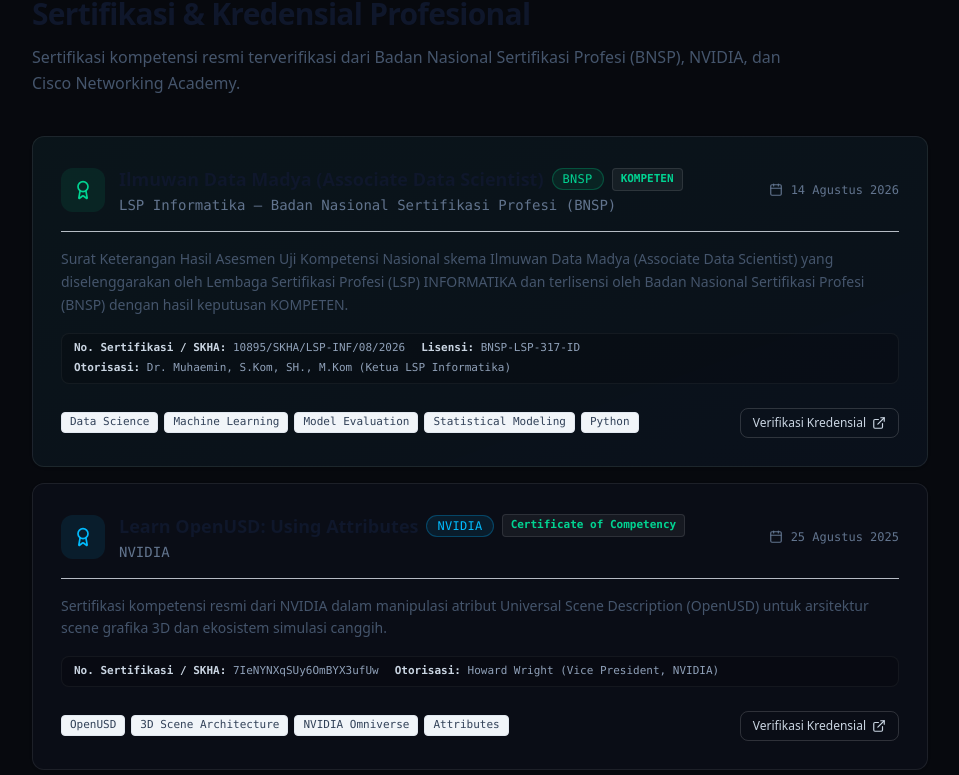
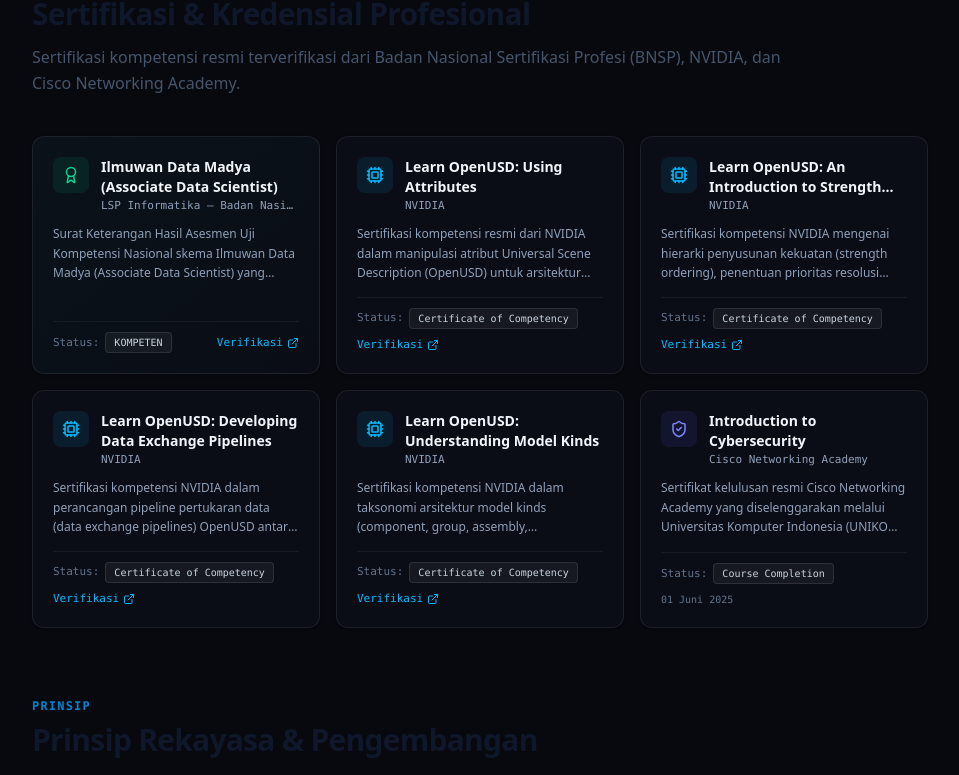
Before and after one commit to MTaufikIqball00/portofolio, a Next.js app: page /about in a window 1280 px wide. Shown: the part 1655-2430 px from the top of the page, without its empty margins (160-1119 px from the left). Built offline with nearby package versions, Linux system fonts and the light colour scheme; no server answers.

Commit message:
feat: render certifications in compact card grid matching competency cards layout

```diff
--- a/src/app/page.tsx
+++ b/src/app/page.tsx
@@ -1,3 +1,4 @@
+import { CertificationsSection } from "@/components/home/CertificationsSection";
 import { CompetencyOverview } from "@/components/home/CompetencyOverview";
 import { FeaturedProjects } from "@/components/home/FeaturedProjects";
 import { HeroSection } from "@/components/home/HeroSection";
@@ -17,6 +18,7 @@ export default async function HomePage() {
     <div className="space-y-4">
       <HeroSection publicReposCount={userProfile?.public_repos || 39} />
       <FeaturedProjects projects={projects} />
+      <CertificationsSection />
       <CompetencyOverview />
     </div>
   );
--- a/src/components/about/AboutContent.tsx
+++ b/src/components/about/AboutContent.tsx
@@ -9,7 +9,7 @@ import {
   Brain,
   Briefcase,
   Calendar,
-  CheckCircle2,
+  Cpu,
   ExternalLink,
   FileText,
   GraduationCap,
@@ -244,100 +244,77 @@ export function AboutContent() {
           className="mb-6"
         />
 
-        <div className="space-y-4">
+        <div className="grid grid-cols-1 md:grid-cols-2 lg:grid-cols-3 gap-4">
           {siteConfig.certificates.map((cert) => {
             const isBnsp = cert.issuerCategory === "BNSP";
+            const isNvidia = cert.issuerCategory === "NVIDIA";
+
+            const IconComponent = isBnsp
+              ? Award
+              : isNvidia
+              ? Cpu
+              : ShieldCheck;
+
+            const accentColorClass = isBnsp
+              ? "bg-emerald-500/10 text-emerald-400"
+              : isNvidia
+              ? "bg-sky-500/10 text-sky-400"
+              : "bg-indigo-500/10 text-indigo-400";
+
             return (
               <Card
                 key={cert.id}
-                className={`p-6 sm:p-7 border-slate-200/80 dark:border-white/[0.08] hover:border-sky-500/30 transition-all bg-[#0c1019]/80 space-y-4 ${
+                hoverEffect
+                className={`p-4 sm:p-5 flex flex-col justify-between space-y-3.5 border-slate-200/90 dark:border-white/[0.08] ${
                   isBnsp
-                    ? "border-emerald-500/30 bg-gradient-to-br from-emerald-500/[0.04] to-sky-500/[0.02]"
+                    ? "border-emerald-500/30 bg-gradient-to-br from-emerald-500/[0.03] to-transparent"
                     : ""
                 }`}
               >
-                <div className="flex flex-col sm:flex-row sm:items-center justify-between gap-3 pb-4 border-b border-slate-200/80 dark:border-white/[0.08]">
-                  <div className="flex items-start sm:items-center gap-3.5">
+                <div className="space-y-2.5">
+                  <div className="flex items-start gap-3">
                     <div
-                      className={`w-11 h-11 rounded-xl flex items-center justify-center flex-shrink-0 ${
-                        isBnsp
-                          ? "bg-emerald-500/10 text-emerald-400"
-                          : "bg-sky-500/10 text-sky-400"
-                      }`}
+                      className={`w-9 h-9 rounded-lg flex items-center justify-center flex-shrink-0 ${accentColorClass}`}
                     >
-                      <Award className="w-5 h-5" />
+                      <IconComponent className="w-4.5 h-4.5" />
                     </div>
-                    <div>
-                      <div className="flex items-center gap-2 flex-wrap">
-                        <h3 className="text-base sm:text-lg font-bold text-slate-900 dark:text-slate-100">
-                          {cert.title}
-                        </h3>
-                        <Badge variant={isBnsp ? "success" : "accent"}>
-                          {cert.issuerCategory}
-                        </Badge>
-                        {cert.status && (
-                          <span className="text-[11px] font-mono px-2 py-0.5 rounded bg-white/[0.05] border border-white/10 text-emerald-400 font-semibold">
-                            {cert.status}
-                          </span>
-                        )}
-                      </div>
-                      <p className="text-xs sm:text-sm text-slate-500 dark:text-slate-400 font-mono mt-0.5">
+                    <div className="flex-1 min-w-0">
+                      <h3 className="text-sm font-bold text-slate-100 leading-snug line-clamp-2">
+                        {cert.title}
+                      </h3>
+                      <p className="text-[11px] font-mono text-slate-400 mt-0.5 truncate">
                         {cert.issuer}
                       </p>
                     </div>
                   </div>
 
-                  <div className="flex items-center gap-2 self-start sm:self-auto text-xs font-mono text-slate-500 dark:text-slate-400">
-                    <Calendar className="w-3.5 h-3.5 text-slate-500" />
-                    <span>{cert.issueDate}</span>
-                  </div>
+                  <p className="text-xs text-slate-400 leading-relaxed line-clamp-3">
+                    {cert.description}
+                  </p>
                 </div>
 
-                <p className="text-xs sm:text-sm text-slate-600 dark:text-slate-300 leading-relaxed">
-                  {cert.description}
-                </p>
-
-                {"credentialId" in cert && cert.credentialId && (
-                  <div className="text-[11px] font-mono text-slate-400 bg-black/20 px-3 py-1.5 rounded-lg border border-white/[0.05] flex flex-wrap items-center gap-x-4 gap-y-1">
-                    <span>
-                      <strong className="text-slate-300">No. Sertifikasi / SKHA:</strong> {cert.credentialId}
+                <div className="pt-2.5 border-t border-white/[0.06] flex items-center justify-between text-[11px] font-mono gap-2 flex-wrap">
+                  <div className="flex items-center gap-1.5 text-slate-500">
+                    <span>Status:</span>
+                    <span className="px-2 py-0.5 rounded bg-white/[0.05] text-slate-300 border border-white/10 text-[10px]">
+                      {cert.status || cert.issuerCategory}
                     </span>
-                    {"licenseNumber" in cert && cert.licenseNumber && (
-                      <span>
-                        <strong className="text-slate-300">Lisensi:</strong> {cert.licenseNumber}
-                      </span>
-                    )}
-                    {"signee" in cert && cert.signee && (
-                      <span className="text-slate-400">
-                        <strong className="text-slate-300">Otorisasi:</strong> {cert.signee}
-                      </span>
-                    )}
-                  </div>
-                )}
-
-                <div className="pt-2 flex flex-col sm:flex-row items-start sm:items-center justify-between gap-3">
-                  <div className="flex flex-wrap gap-1.5 text-xs font-mono text-slate-400">
-                    {cert.skills.map((skill) => (
-                      <span
-                        key={skill}
-                        className="px-2 py-0.5 rounded bg-slate-100 dark:bg-white/[0.04] text-slate-700 dark:text-slate-300 border border-slate-200 dark:border-white/[0.08] text-[11px]"
-                      >
-                        {skill}
-                      </span>
-                    ))}
                   </div>
 
-                  {"verificationUrl" in cert && cert.verificationUrl && (
-                    <Button
+                  {cert.verificationUrl ? (
+                    <a
                       href={cert.verificationUrl}
-                      external
-                      variant="outline"
-                      size="sm"
-                      className="text-xs whitespace-nowrap self-stretch sm:self-auto"
+                      target="_blank"
+                      rel="noopener noreferrer"
+                      className="inline-flex items-center gap-1 text-[11px] font-mono text-sky-400 hover:text-sky-300 hover:underline transition-colors"
                     >
-                      <span>Verifikasi Kredensial</span>
-                      <ExternalLink className="w-3.5 h-3.5" />
-                    </Button>
+                      <span>Verifikasi</span>
+                      <ExternalLink className="w-3 h-3" />
+                    </a>
+                  ) : (
+                    <span className="text-[10px] text-slate-500 font-mono">
+                      {cert.issueDate}
+                    </span>
                   )}
                 </div>
               </Card>
--- /dev/null
+++ b/src/components/home/CertificationsSection.tsx
@@ -0,0 +1,98 @@
+import { Card } from "@/components/ui/Card";
+import { SectionHeader } from "@/components/ui/SectionHeader";
+import { siteConfig } from "@/config/site";
+import { Award, Cpu, ExternalLink, ShieldCheck } from "lucide-react";
+import React from "react";
+
+export function CertificationsSection() {
+  return (
+    <section className="py-14 border-t border-white/[0.08]">
+      <SectionHeader
+        badge="Kredensial Resmi"
+        title="Sertifikasi & Lisensi Profesional"
+        description="Sertifikasi kompetensi resmi terverifikasi dari Badan Nasional Sertifikasi Profesi (BNSP), NVIDIA, dan Cisco Networking Academy."
+      />
+
+      <div className="grid grid-cols-1 md:grid-cols-2 lg:grid-cols-3 gap-4">
+        {siteConfig.certificates.map((cert) => {
+          const isBnsp = cert.issuerCategory === "BNSP";
+          const isNvidia = cert.issuerCategory === "NVIDIA";
+
+          const IconComponent = isBnsp
+            ? Award
+            : isNvidia
+            ? Cpu
+            : ShieldCheck;
+
+          const accentColorClass = isBnsp
+            ? "bg-emerald-500/10 text-emerald-400"
+            : isNvidia
+            ? "bg-sky-500/10 text-sky-400"
+            : "bg-indigo-500/10 text-indigo-400";
+
+          return (
+            <Card
+              key={cert.id}
+              hoverEffect
+              className={`p-4 sm:p-5 flex flex-col justify-between space-y-3.5 border-slate-200/90 dark:border-white/[0.08] ${
+                isBnsp
+                  ? "border-emerald-500/30 bg-gradient-to-br from-emerald-500/[0.03] to-transparent"
+                  : ""
+              }`}
+            >
+              <div className="space-y-2.5">
+                {/* Header row: Icon + Title */}
+                <div className="flex items-start gap-3">
+                  <div
+                    className={`w-9 h-9 rounded-lg flex items-center justify-center flex-shrink-0 ${accentColorClass}`}
+                  >
+                    <IconComponent className="w-4.5 h-4.5" />
+                  </div>
+                  <div className="flex-1 min-w-0">
+                    <h3 className="text-sm font-bold text-slate-100 leading-snug line-clamp-2">
+                      {cert.title}
+                    </h3>
+                    <p className="text-[11px] font-mono text-slate-400 mt-0.5 truncate">
+                      {cert.issuer}
+                    </p>
+                  </div>
+                </div>
+
+                {/* Description */}
+                <p className="text-xs text-slate-400 leading-relaxed line-clamp-3">
+                  {cert.description}
+                </p>
+              </div>
+
+              {/* Bottom Footer Row: matches reference card */}
+              <div className="pt-2.5 border-t border-white/[0.06] flex items-center justify-between text-[11px] font-mono gap-2 flex-wrap">
+                <div className="flex items-center gap-1.5 text-slate-500">
+                  <span>Status:</span>
+                  <span className="px-2 py-0.5 rounded bg-white/[0.05] text-slate-300 border border-white/10 text-[10px]">
+                    {cert.status || cert.issuerCategory}
+                  </span>
+                </div>
+
+                {cert.verificationUrl ? (
+                  <a
+                    href={cert.verificationUrl}
+                    target="_blank"
+                    rel="noopener noreferrer"
+                    className="inline-flex items-center gap-1 text-[11px] font-mono text-sky-400 hover:text-sky-300 hover:underline transition-colors"
+                  >
+                    <span>Verifikasi</span>
+                    <ExternalLink className="w-3 h-3" />
+                  </a>
+                ) : (
+                  <span className="text-[10px] text-slate-500 font-mono">
+                    {cert.issueDate}
+                  </span>
+                )}
+              </div>
+            </Card>
+          );
+        })}
+      </div>
+    </section>
+  );
+}
```
